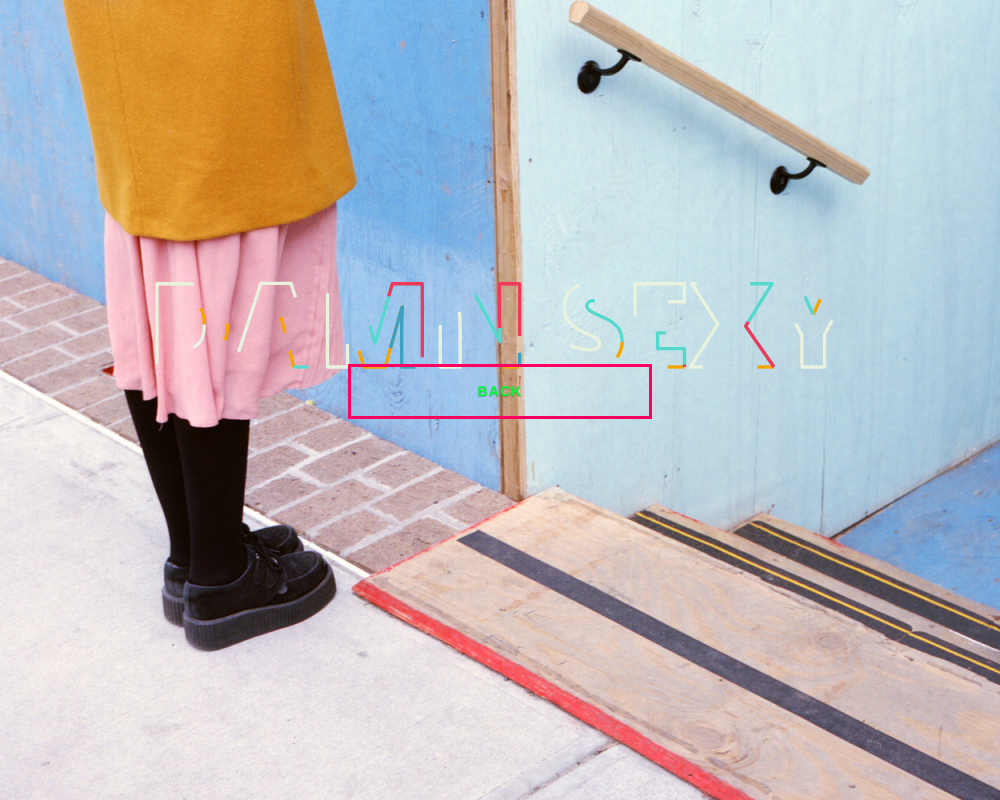
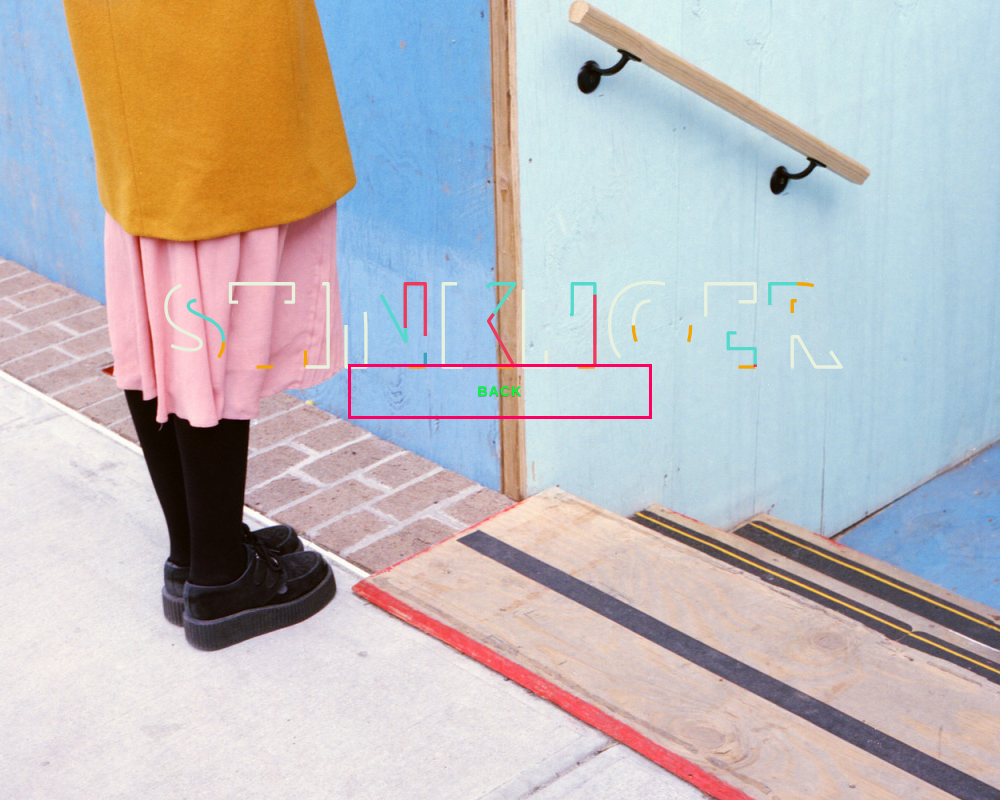
Before and after one commit to EMLGaming/Electron_GUI, an Electron app: page src/html/main.html in a window 1000 px wide. Drawn offline with nearby package versions, Linux system fonts and the light colour scheme.

Commit message:
stinkhoer

```diff
--- a/src/html/main.html
+++ b/src/html/main.html
@@ -15,7 +15,7 @@
     <symbol id="s-text">
       <text text-anchor="middle"
             x="50%" y="10%" dy="100px">
-        DAMN SEXY
+        STINKHOER
       </text>
     </symbol>
 
```
